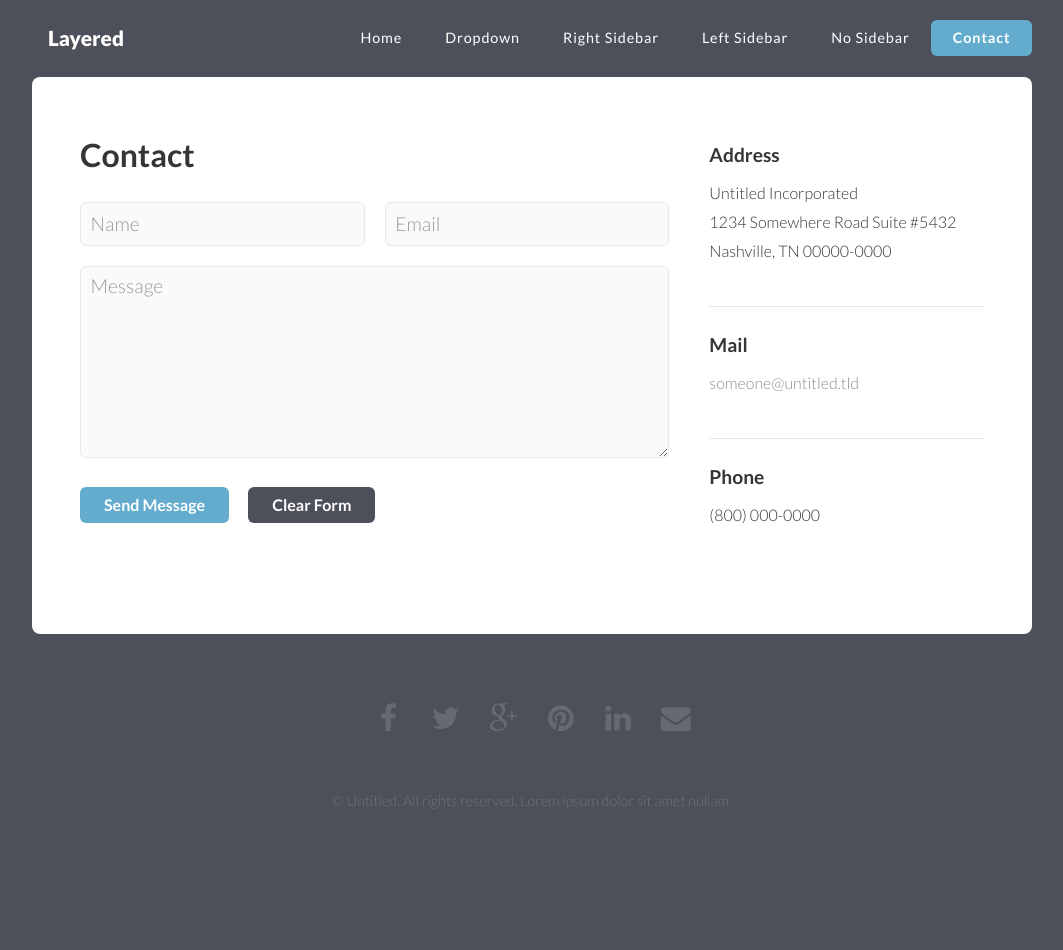
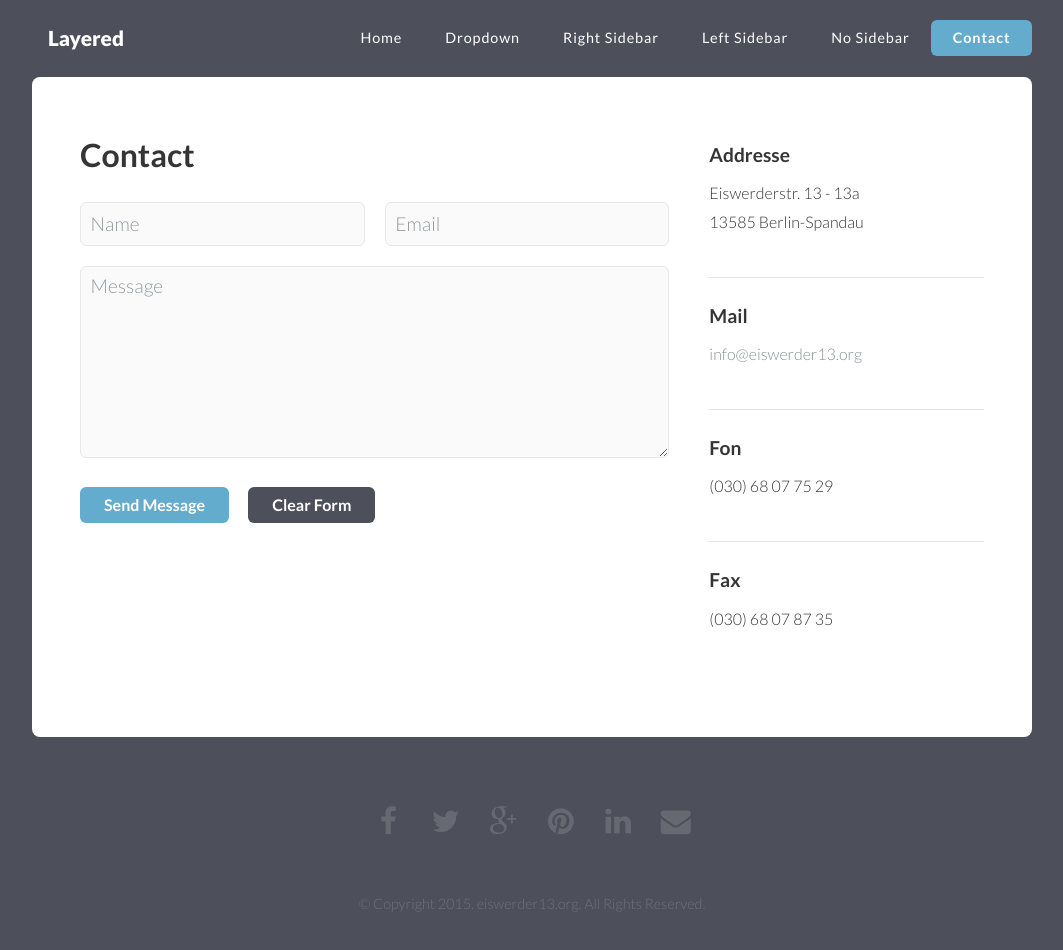
Before and after one commit to Licenser/eiswerder13, a plain HTML site: page contact.html in a window 1280 px wide. Shown: the whole page, without its empty margins (108-1171 px from the left). Before the commit the page ends 880 px from the top, so only its background shows below. Drawn offline with Linux system fonts and the light colour scheme.

Commit message:
Some more content.

```diff
--- a/contact.html
+++ b/contact.html
@@ -109,20 +109,23 @@
             <section>
               <ul class="info">
                 <li>
-											<h3>Address</h3>
+                  <h3>Addresse</h3>
                   <p>
-												Untitled Incorporated<br />
-												1234 Somewhere Road Suite #5432<br />
-												Nashville, TN 00000-0000
+                    Eiswerderstr.  13 - 13a<br/>
+                    13585  Berlin-Spandau
                   </p>
                 </li>
                 <li>
                   <h3>Mail</h3>
-											<p><a href="#">someone@untitled.tld</a></p>
+                  <p><a href="#">info@eiswerder13.org</a></p>
                 </li>
                 <li>
-											<h3>Phone</h3>
-											<p>(800) 000-0000</p>
+                  <h3>Fon</h3>
+                  <p>(030) 68 07 75 29</p>
+                </li>
+                <li>
+                  <h3>Fax</h3>
+                  <p>(030) 68 07 87 35</p>
                 </li>
               </ul>
             </section>
@@ -146,7 +149,7 @@
             <li><a href="#" class="icon fa-linkedin"><span>Linkedin</span></a></li>
             <li><a href="#" class="icon fa-envelope"><span>Email</span></a></li>
           </ul>
-							<span>&copy; Untitled. All rights reserved. Lorem ipsum dolor sit amet nullam.</span>
+          <span>&copy; Copyright 2015. eiswerder13.org. All Rights Reserved.</span>
         </div>
 
       </div>
```
Also changed, not shown: index.html (+1 -1 lines). Lines whose indentation alone changed are shown as unchanged.
